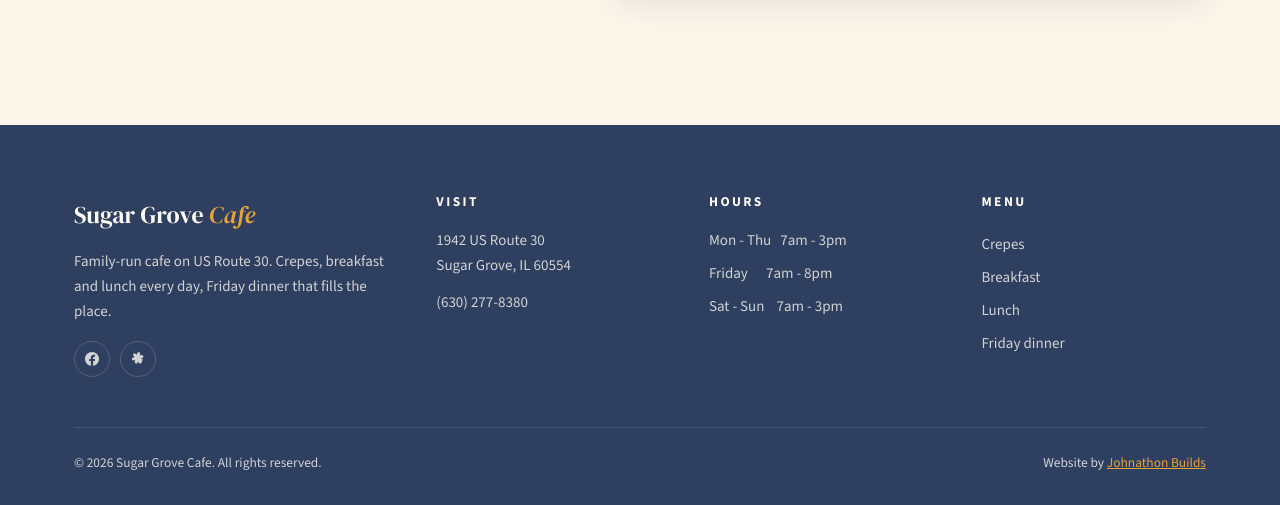
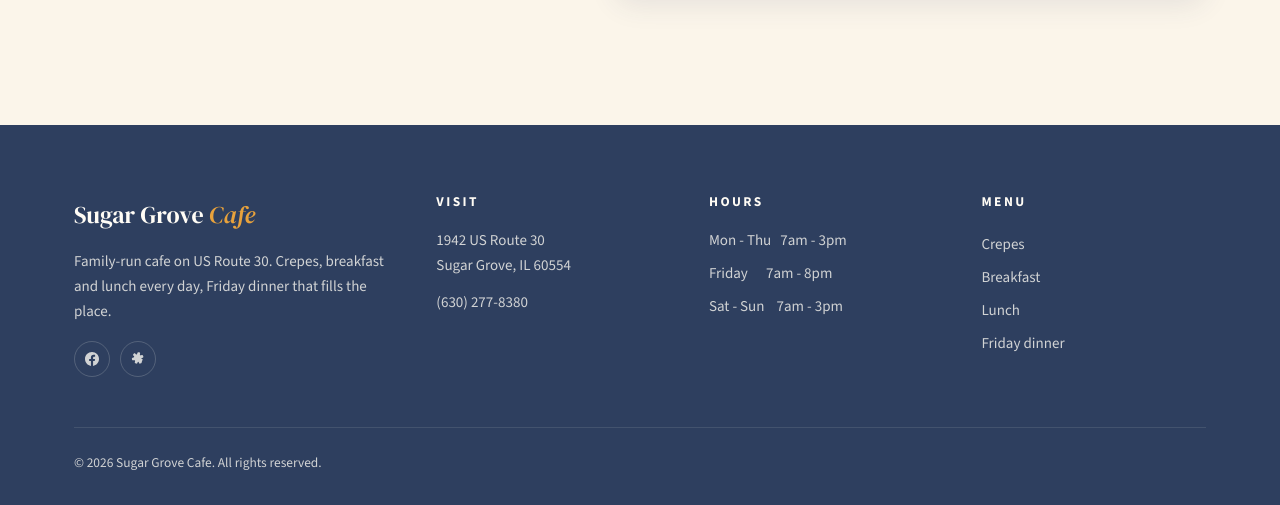
Before and after one commit to JohnathonRizzuto/sugar-grove-cafe, a plain HTML site: page index.html in a window 1280 px wide. Shown: the part 5922-6427 px from the top of the page. Drawn offline with nearby package versions, Linux system fonts and the light colour scheme.

Commit message:
Remove Johnathon Builds footer credit

```diff
--- a/index.html
+++ b/index.html
@@ -582,7 +582,6 @@ footer {
     </div>
     <div class="footer-bottom">
       <span>© 2026 Sugar Grove Cafe. All rights reserved.</span>
-      <span>Website by <a href="https://johnathon-builds.vercel.app" style="color:var(--accent)">Johnathon Builds</a></span>
     </div>
   </div>
 </footer>
```
